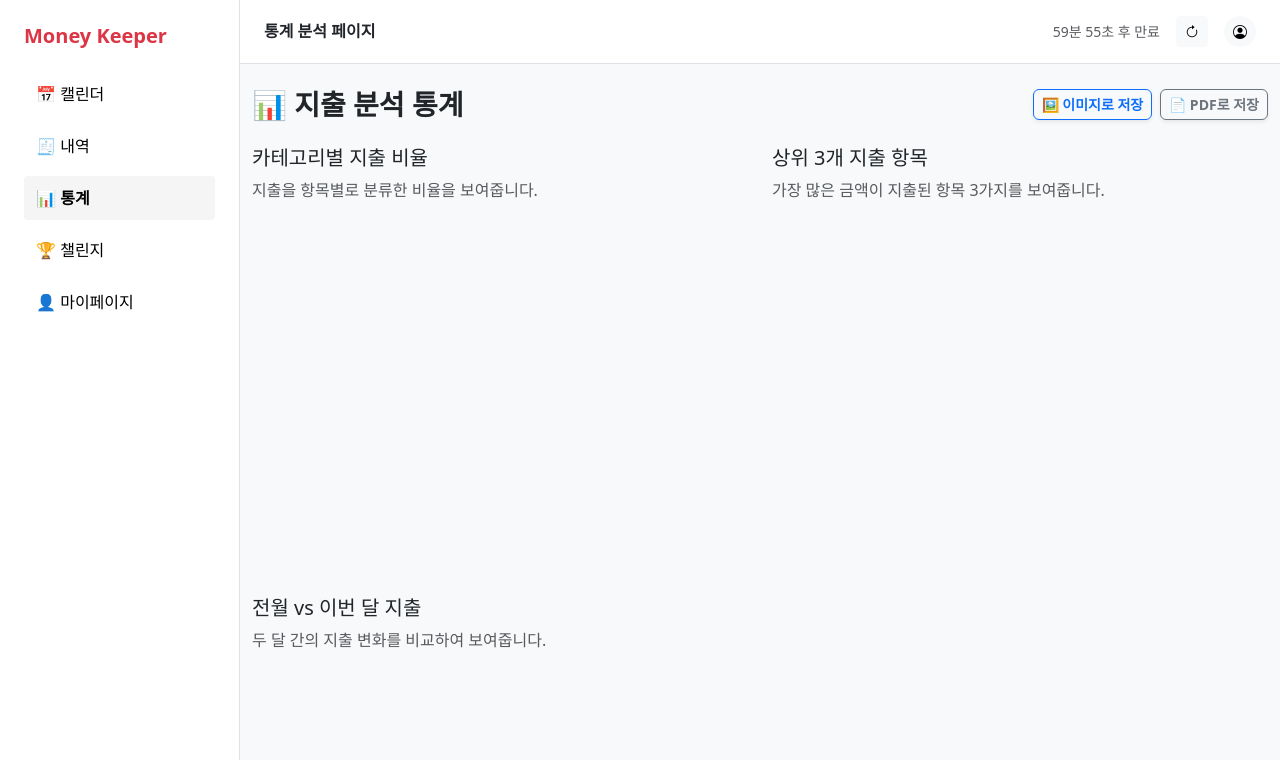
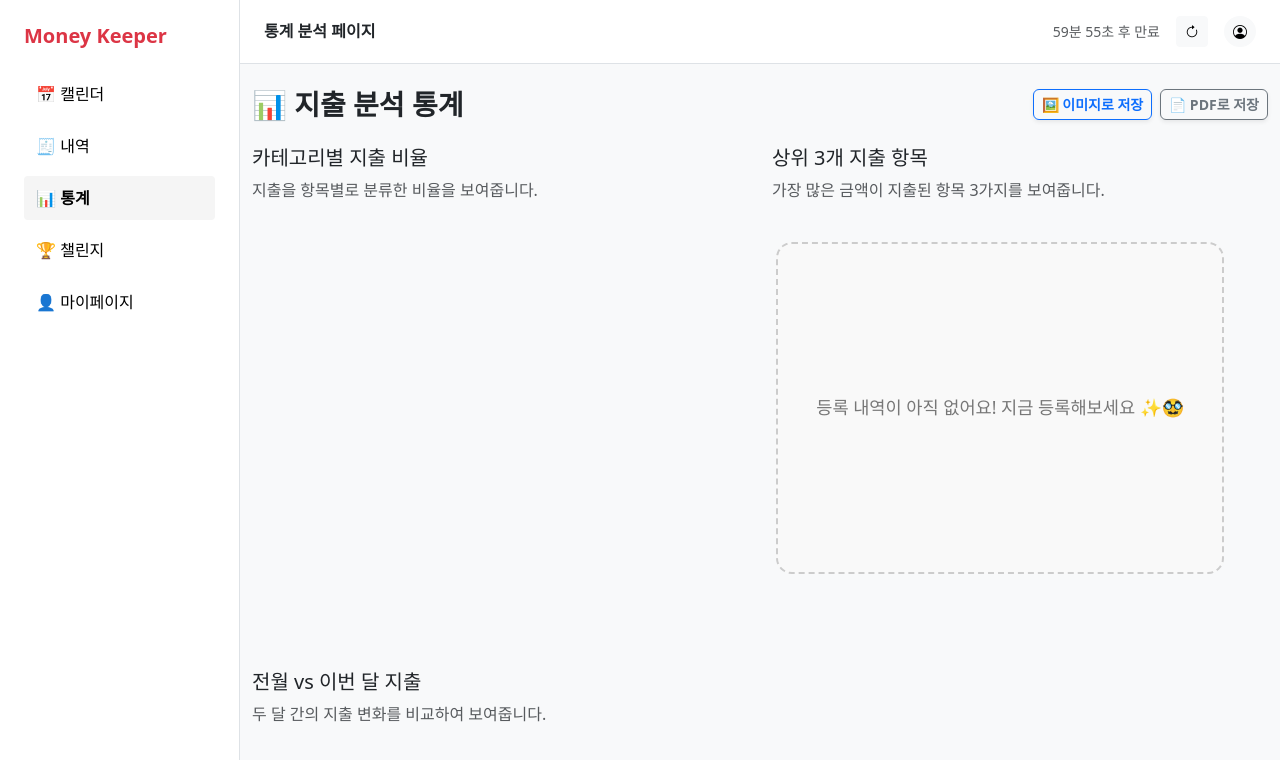
Before and after one commit to yeahy027/KB-TriFi, a Vue app in the folder trifi_project/: page /stat in a window 1280 px wide. Shown: the top 760 px of the page. Built offline with nearby package versions, Linux system fonts and the light colour scheme; no server answers.

Commit message:
Fix : BarChart.vue 금융 데이터 등록 내역 없을 경우에 내역이 없다는 내용을 알리는 박스 추가

```diff
--- a/trifi_project/src/components/charts/BarChart.vue
+++ b/trifi_project/src/components/charts/BarChart.vue
@@ -1,8 +1,14 @@
 <template>
-    <div>
-      <canvas ref="chartRef"></canvas>
+  <div class="chart-wrapper">
+    <div v-if="data.length === 0" class="empty-chart">
+      <div class="empty-box">
+        등록 내역이 아직 없어요! 지금 등록해보세요 ✨🥸
+      </div>
     </div>
-  </template>
+    <canvas v-else ref="chartRef"></canvas>
+  </div>
+</template>
+
 
   <script setup>
   import { ref, onMounted, onBeforeUnmount, watch } from 'vue'
@@ -111,7 +117,40 @@
 
   <style scoped>
   canvas {
-    max-width: 95%;
-    height: 300px;
-  }
+  max-width: 95%;
+  height: 100%;
+}
+
+.chart-wrapper {
+  display: flex;
+  justify-content: center;
+  align-items: center;
+  height: 380px; /* 기존보다 크게 */
+  padding: 24px;
+  position: relative;
+}
+
+.empty-chart {
+  width: 100%;
+  height: 100%;
+}
+
+.empty-box {
+  width: 100%;
+  height: 100%;
+  border: 2px dashed #ccc;
+  display: flex;
+  justify-content: center;
+  align-items: center;
+  color: #777;
+  font-size: 1.1rem;
+  font-weight: 500;
+  background-color: #f9f9f9;
+  border-radius: 16px;
+  padding: 30px;
+  text-align: center;
+  margin-left: -20px;
+}
+
+
   </style>
--- a/trifi_project/src/pages/StatsPage.vue
+++ b/trifi_project/src/pages/StatsPage.vue
@@ -78,8 +78,11 @@ onMounted(async () => {
     fixedExpenses.value = response2.data
 
     pieData.value = getPieChartData(transactions.value, fixedExpenses.value)
+    console.log("pieData.value : ", pieData.value)
     topSpendingData.value = getTopSpendingData(transactions.value)
+    console.log("topSpendingData.value : ", topSpendingData.value)
     compareData.value = getCompareChartData(transactions.value, fixedExpenses.value, userId)
+    console.log("compareData.value : ", compareData.value)
   } catch (error) {
     console.error('트랜잭션 데이터를 불러오는 중 오류 발생:', error)
   }
```
